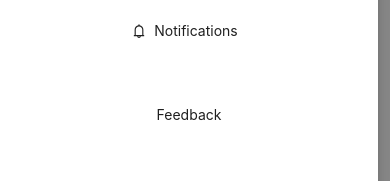
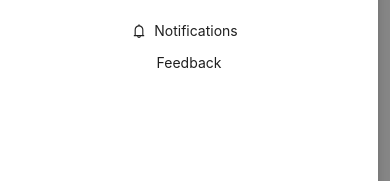
Before and after one commit to Ymffuture/Filebank, a React (Vite) app in the folder filebank-frontend/: page /about-us in a window 390 px wide. Both pictures are taken after a click on the button 324 px from the left and 32 px from the top of the page. Shown: the part 268-449 px from the top of the page. Built offline with nearby package versions, Linux system fonts and the light colour scheme.

Commit message:
Update Navbar.jsx

```diff
--- a/filebank-frontend/src/components/Navbar.jsx
+++ b/filebank-frontend/src/components/Navbar.jsx
@@ -205,6 +205,19 @@ export default function Navbar() {
             />
           </Button>
 
+
+          {/* Feedback */}
+          <Button
+            block
+            type="text"
+            onClick={() => {
+              navigate('/feedback');
+              setDrawerVisible(false);
+            }}
+          >
+            Feedback
+          </Button>
+
           {/* Logout / Login */}
           {user ? (
             <Button
@@ -247,17 +260,6 @@ export default function Navbar() {
 
           )}
 
-          {/* Feedback */}
-          <Button
-            block
-            type="text"
-            onClick={() => {
-              navigate('/feedback');
-              setDrawerVisible(false);
-            }}
-          >
-            Feedback
-          </Button>
         </div>
       </Drawer>
 
```
